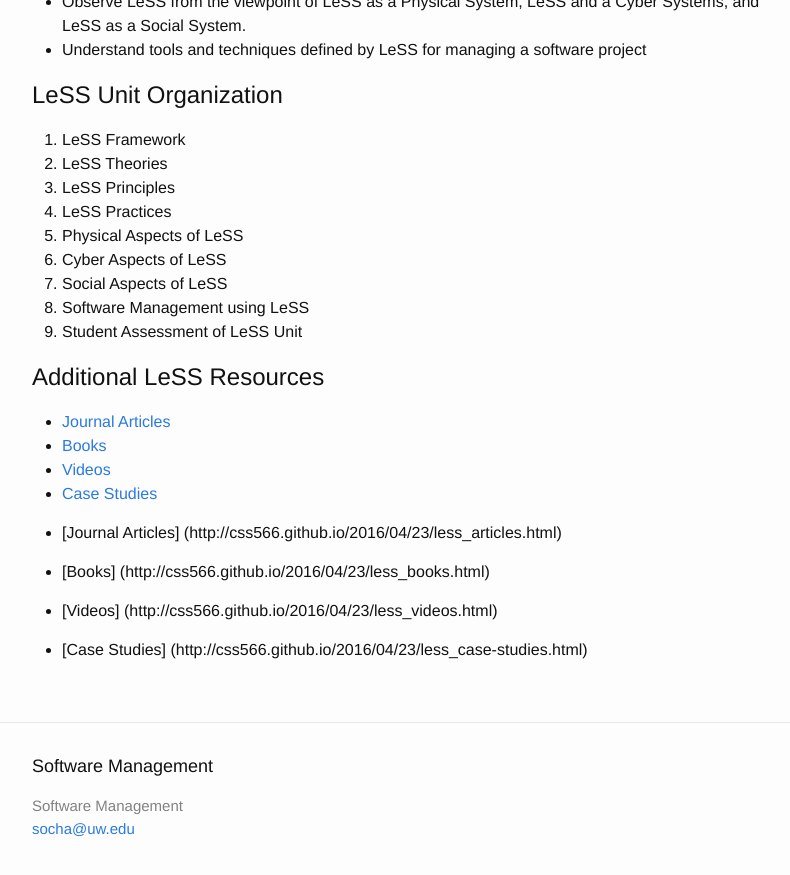
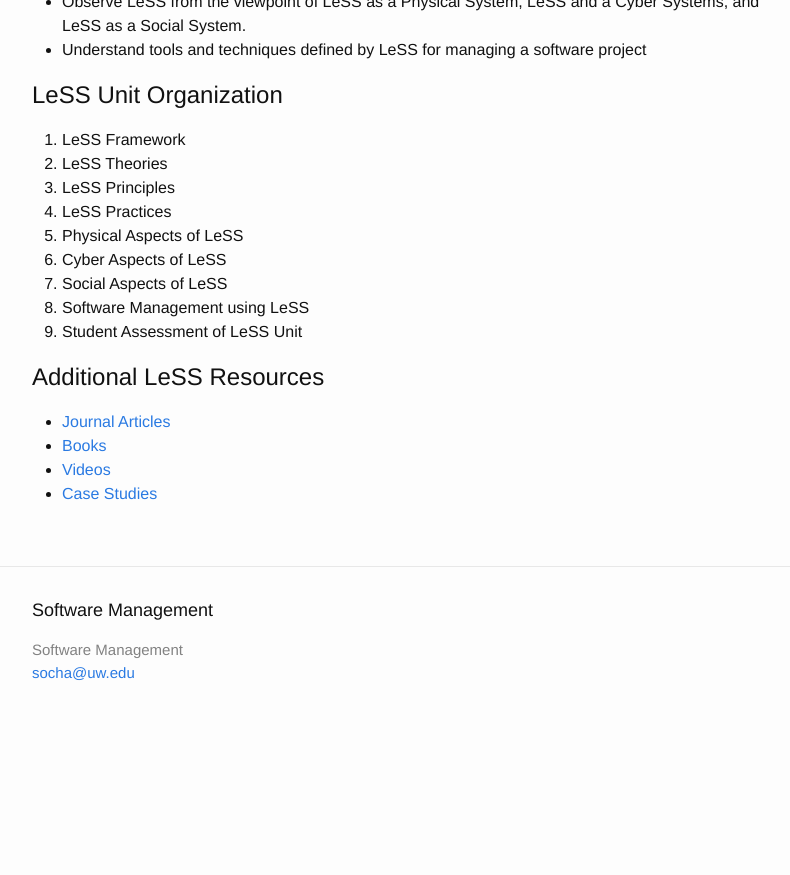
Before and after one commit to css566/css566.github.io, a Jekyll site: the page built from _posts/2016-04-23-less_syllabus.md, in a window 1280 px wide and 900 px high, scrolled down 609 px. Shown: the top 875 px of the window, without its empty margins (238-1028 px from the left). Built offline with Jekyll 4.4.1, drawn with Linux system fonts in a browser that asks for light colours; comment, search, counter and statistics services are not loaded; after the commit the page ends 1353 px from its top, so only the background shows below that.

Commit message:
Update 2016-04-23-less_syllabus.md

```diff
--- a/_posts/2016-04-23-less_syllabus.md
+++ b/_posts/2016-04-23-less_syllabus.md
@@ -37,11 +37,3 @@ By the end of this unit, students should be able to:
 - [Books](http://css566.github.io/2016/04/23/less_books.html)
 - [Videos](http://css566.github.io/2016/04/23/less_videos.html)
 - [Case Studies](http://css566.github.io/2016/04/23/less_case-studies.html)
-
-- [Journal Articles] (http://css566.github.io/2016/04/23/less_articles.html)
-
-- [Books] (http://css566.github.io/2016/04/23/less_books.html)
-
-- [Videos] (http://css566.github.io/2016/04/23/less_videos.html)
-
-- [Case Studies] (http://css566.github.io/2016/04/23/less_case-studies.html)
```
